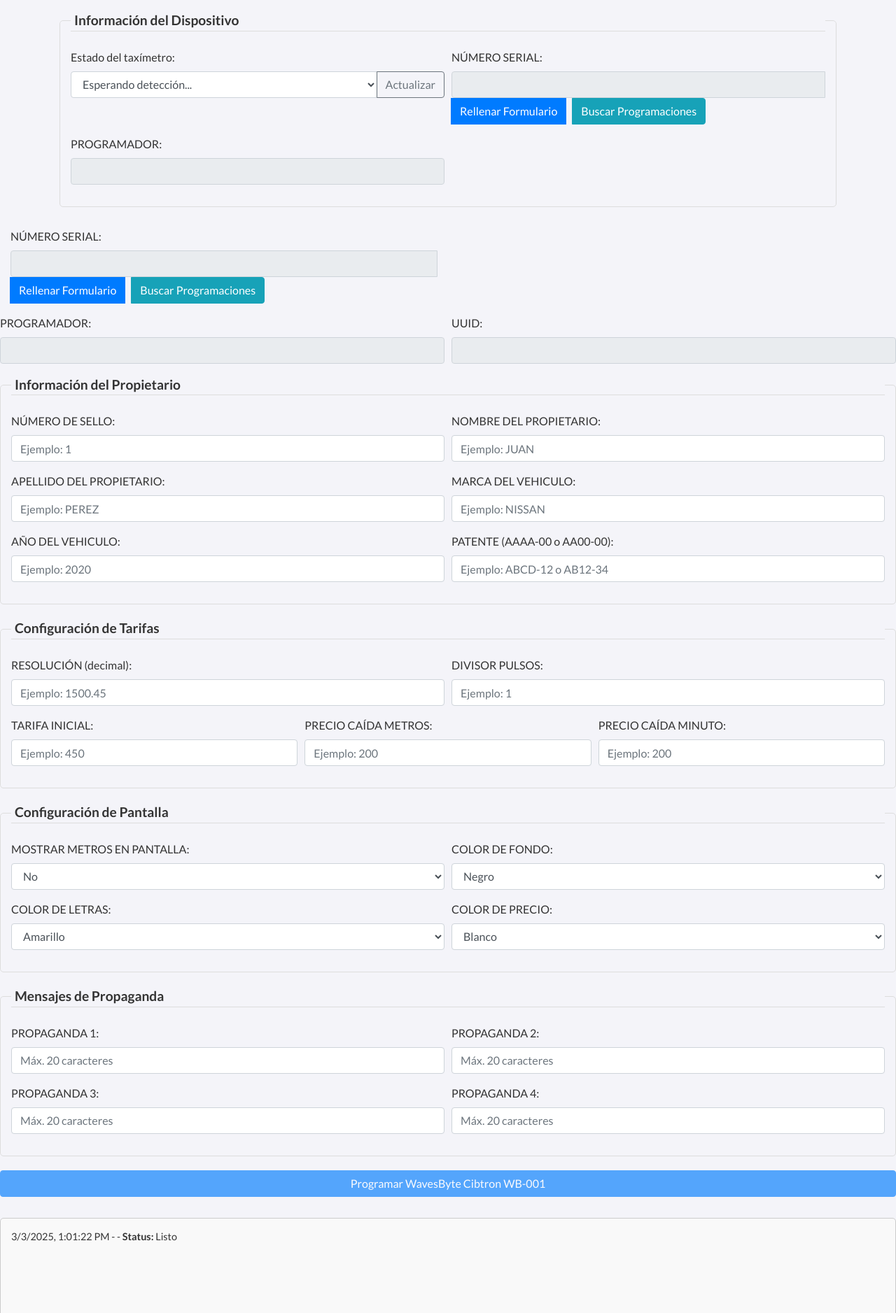
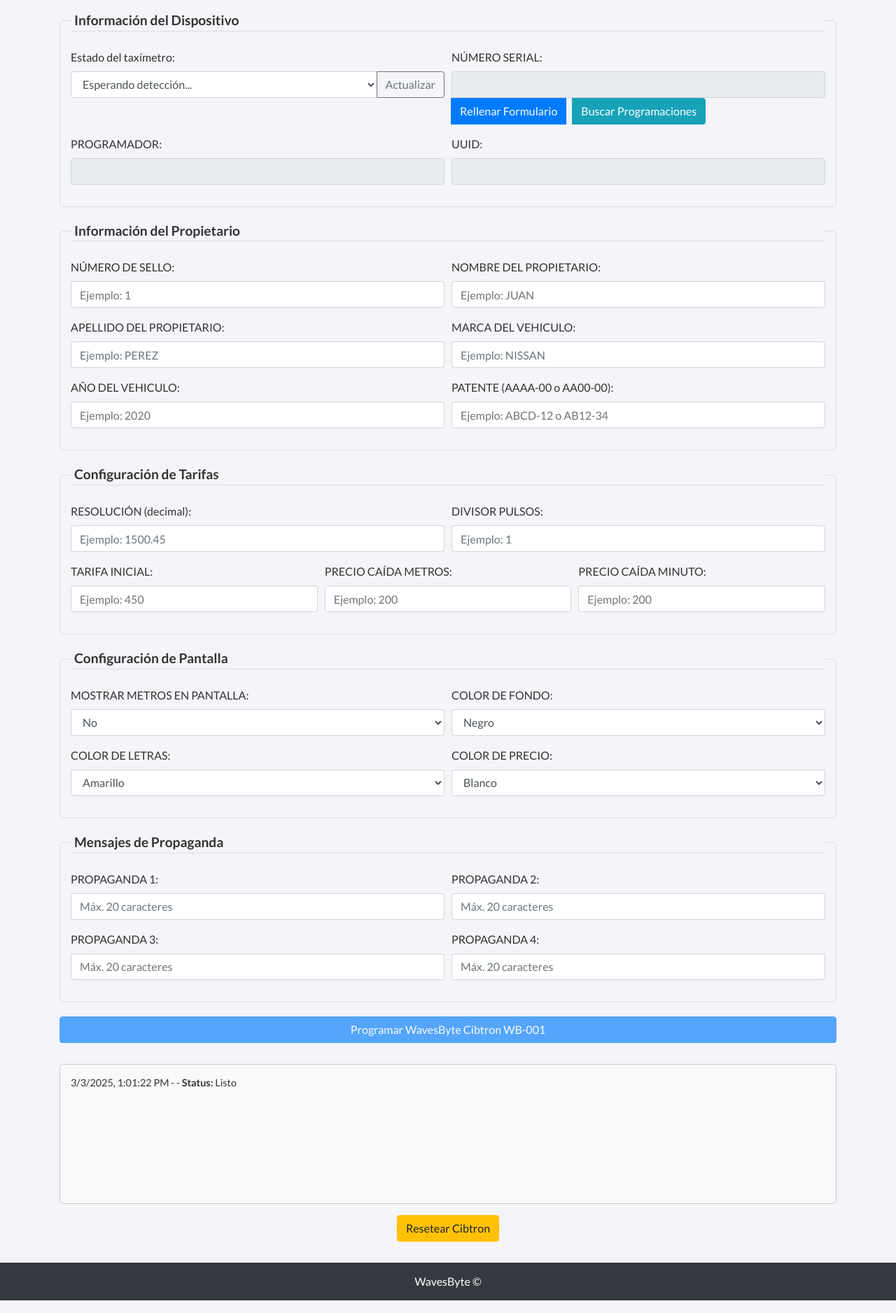
Before and after one commit to WavesByte-CL/wavesbyte-taximetro-programmer, a Flask app: template templates/index.html in a window 1280 px wide. Shown: the part 329-2206 px from the top of the page at 70% size. Run offline with Flask 3, Linux system fonts and the light colour scheme; the template is opened without the code that fills it, so the values that code supplies are empty; parts of the project's set-up code (start-up, migrations or seed data) failed here and were passed over; some libraries are stand-ins or nearby versions.

Commit message:
add last changes in index

```diff
--- a/templates/index.html
+++ b/templates/index.html
@@ -105,46 +105,6 @@
                       </div>
                     </div>
                   </div>
-                   <div class="form-group col-md-6">
-                        <label for="NUMERO_SERIAL">NÚMERO SERIAL:</label>
-                        <div class="input-group">
-                            <input
-                              type="text"
-                              id="NUMERO_SERIAL"
-                              name="NUMERO_SERIAL"
-                              class="form-control"
-                              title="Es el número serial del taxímetro"
-                              readonly
-                              required
-                              maxlength="20"
-                              style="width: 100%;"
-                            />
-                            <div class="input-group-append">
-                                <button
-                                    id="searchSerialBtn"
-                                    class="btn btn-primary"
-                                    type="button"
-                                >
-                                    Rellenar Formulario
-                                </button>
-                                <button
-                                    id="searchCertificateBtn"
-                                    class="btn btn-info ml-2"
-                                    type="button"
-                                >
-                                    Buscar Programaciones
-                                </button>
-                            </div>
-                        </div>
-                    </div>
-            </div>
-             <div class="form-row">
-                <div class="form-group col-md-6">
-                    <label for="USER">PROGRAMADOR:</label>
-                    <input type="text" id="USER" name="USER" class="form-control" readonly required />
-                </div>
-              </div>
-            </div>
             <div class="form-group col-md-6">
               <label for="NUMERO_SERIAL">NÚMERO SERIAL:</label>
               <div class="input-group">
```
Also changed, not shown: static/css/styles.css (line endings or trailing spaces).
